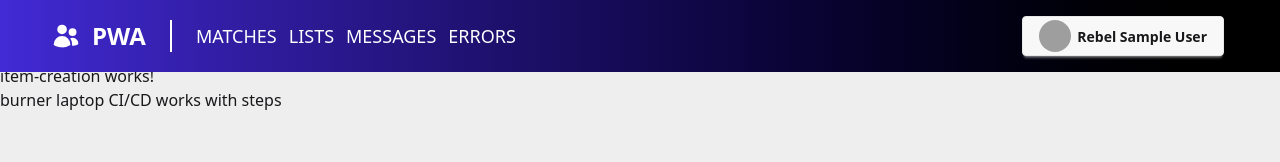
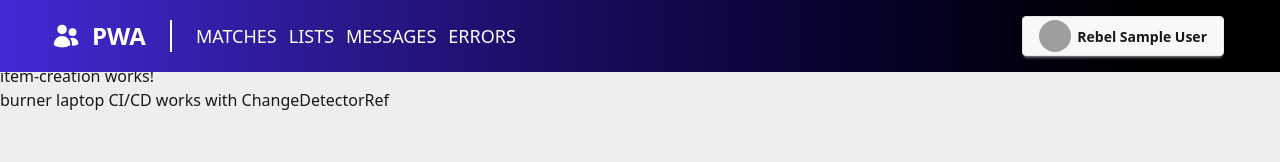
Before and after one commit to tommycrabtree/9decpwa, an Angular app: page /item-creation in a window 1280 px wide. Shown: the top 162 px of the page. Built offline with nearby package versions, Linux system fonts and the light colour scheme; sample sign-in values are in the browser's storage; grey boxes are pictures that could not be loaded.

Commit message:
Change detector ref

```diff
--- a/src/features/items/item-creation/item-creation.html
+++ b/src/features/items/item-creation/item-creation.html
@@ -1,5 +1,5 @@
 <p>item-creation works!</p>
-<p>burner laptop CI/CD works with steps</p>
+<p>burner laptop CI/CD works with ChangeDetectorRef</p>
 
 <pre>{{ products | json}}</pre>
 
--- a/src/features/items/item-creation/item-creation.ts
+++ b/src/features/items/item-creation/item-creation.ts
@@ -2,6 +2,7 @@ import { Component, inject, OnInit } from '@angular/core';
 import { ProductService } from '../../../core/services/product-service';
 import { Product } from '../../../types/product';
 import { JsonPipe } from '@angular/common';
+import { ChangeDetectorRef } from '@angular/core';
 
 @Component({
   selector: 'app-item-creation',
@@ -11,6 +12,7 @@ import { JsonPipe } from '@angular/common';
 })
 export class ItemCreation implements OnInit {
   private productService = inject(ProductService);
+  private cdr = inject(ChangeDetectorRef);
   protected products: Product[] = [];
   protected product: Product | null = null;
 
@@ -27,6 +29,8 @@ export class ItemCreation implements OnInit {
         this.products = result;
 
         console.log('STEP 2 = AFTER ASSIGN COPY', [...this.products]);
+
+        this.cdr.detectChanges();
 
         setTimeout(() => {
           console.log('STEP 3 - LATE CHECK', this.products);
```
